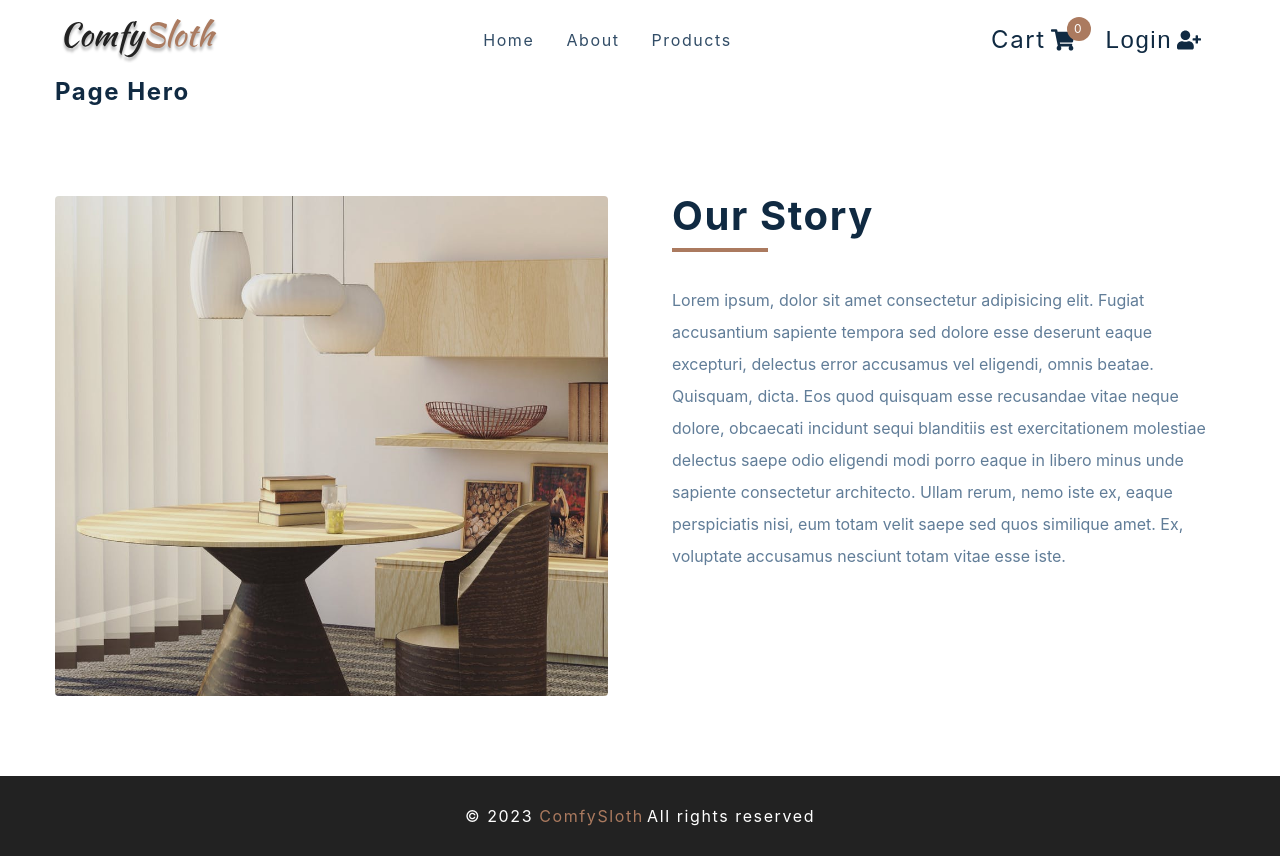
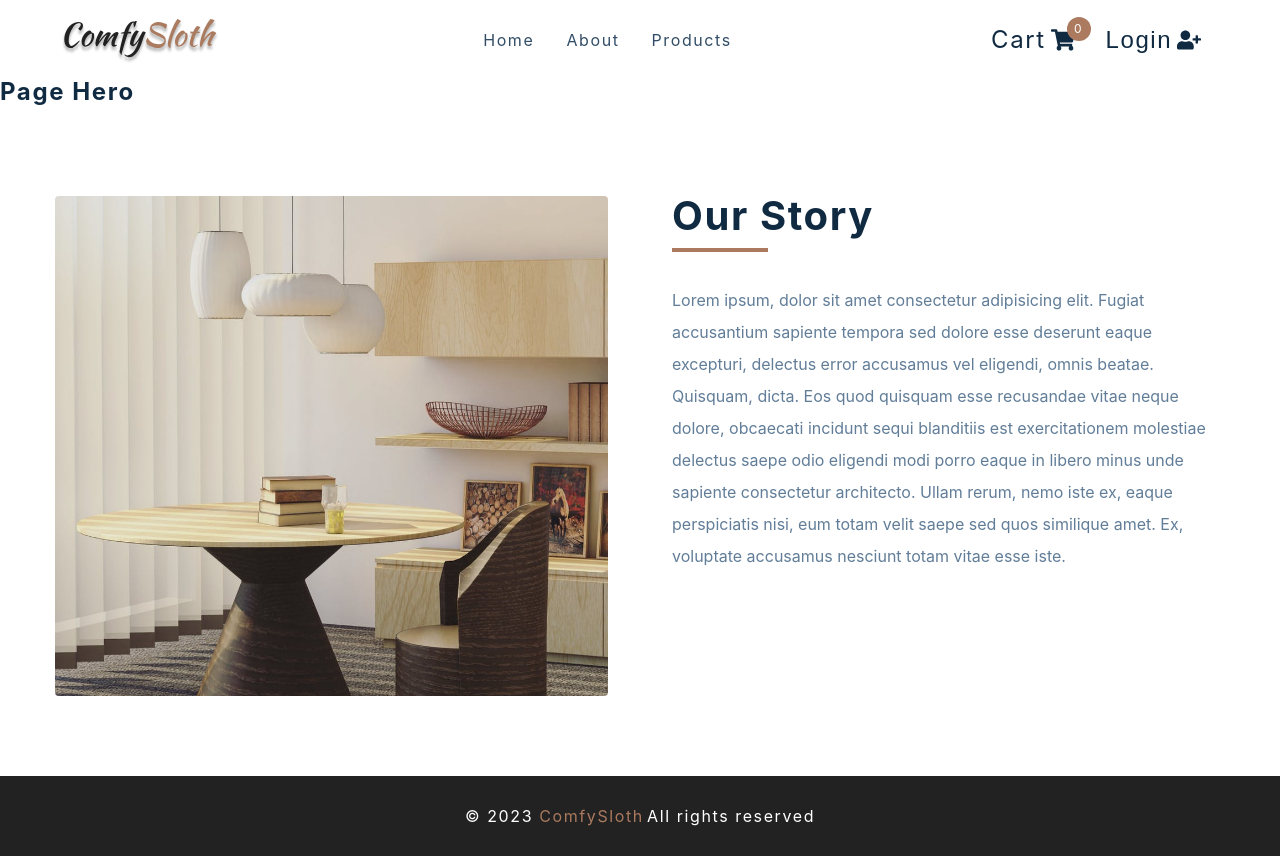
Before and after one commit to bwire/e-commerce, a React (Create React App) app: page /about in a window 1280 px wide. Built offline with nearby package versions, Linux system fonts and the light colour scheme; the HTML template or start-up script is replaced by a standard one.

Commit message:
add PageHero funcs

```diff
--- a/src/pages/AboutPage.js
+++ b/src/pages/AboutPage.js
@@ -7,8 +7,8 @@ import { Link } from 'react-router-dom/cjs/react-router-dom.min';
 const AboutPage = () => {
   return (
     <main>
+      <PageHero title='about' />
       <div class='section-center'>
-        <PageHero />
         <Wrapper className='page section section-center'>
           <img src={aboutImg} alt='nice desk' />
           <article>
```
